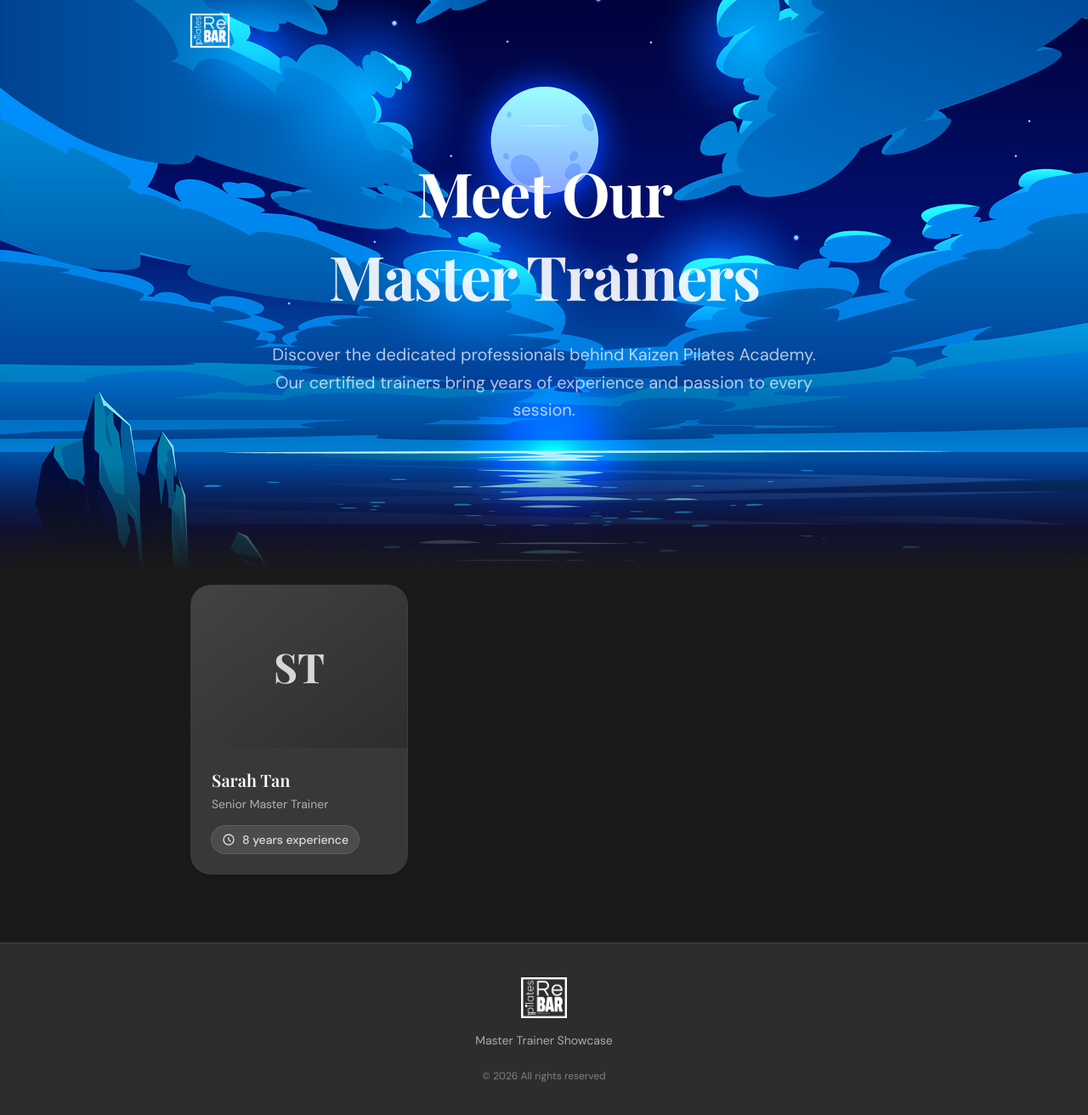
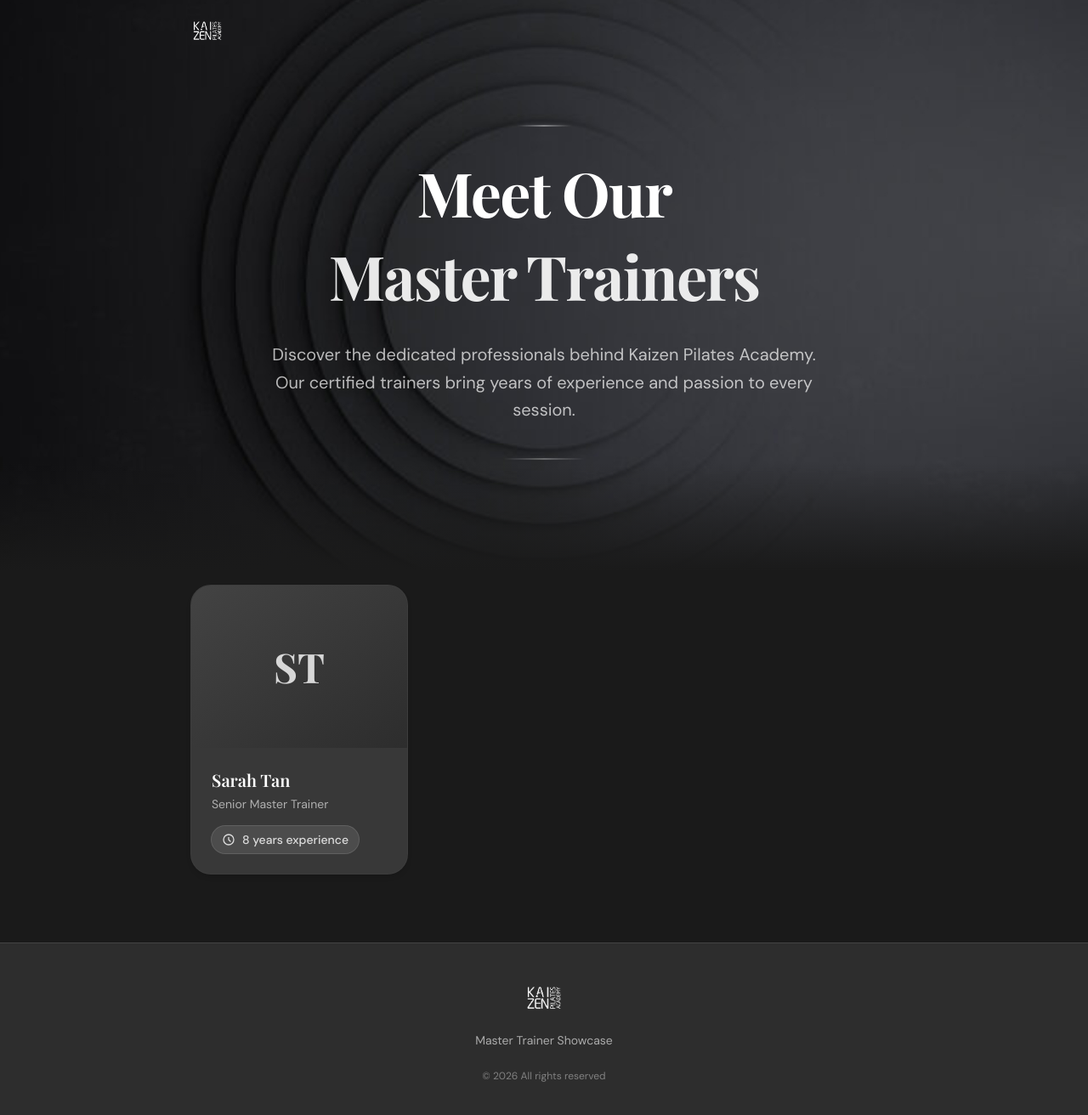
Before and after one commit to billsusanto/KPA, a Next.js app in the folder kpa-trainers/: page /trainers in a window 1280 px wide. Shown: the whole page at 85% size. Built offline with nearby package versions, Linux system fonts and the light colour scheme; a web font is replaced by a local one.

Commit message:
fix: use correct KPA assets (bg-kaizen.jpg + logo-kaizen.png with CSS invert)

```diff
--- a/kpa-trainers/src/components/landing/Hero.tsx
+++ b/kpa-trainers/src/components/landing/Hero.tsx
@@ -4,7 +4,7 @@
       {/* Dark background with concentric circles */}
       <div
         className="absolute inset-0 bg-cover bg-center bg-no-repeat"
-        style={{ backgroundImage: 'url(/dark-bg.png)' }}
+        style={{ backgroundImage: 'url(/bg-kaizen.jpg)' }}
       />
 
       {/* Subtle radial overlays for depth */}
--- a/kpa-trainers/src/components/layout/Footer.tsx
+++ b/kpa-trainers/src/components/layout/Footer.tsx
@@ -6,11 +6,11 @@
       <div className="container-mobile py-10 text-center">
         <div className="flex justify-center mb-4">
           <Image
-            src="/KPA-Logo-White.png"
-            alt="KPA Logo"
+            src="/logo-kaizen.png"
+            alt="Kaizen Pilates Academy"
             width={120}
             height={40}
-            className="h-12 w-auto"
+            className="h-12 w-auto logo-white"
           />
         </div>
         <p className="text-sm text-white/60 mt-2 font-body">
--- a/kpa-trainers/src/components/layout/Header.tsx
+++ b/kpa-trainers/src/components/layout/Header.tsx
@@ -43,11 +43,11 @@
       <div className="container-mobile py-4">
         <Link href="/trainers" className="flex items-center gap-3 group">
           <Image
-            src="/KPA-Logo-White.png"
-            alt="KPA Logo"
+            src="/logo-kaizen.png"
+            alt="Kaizen Pilates Academy"
             width={120}
             height={40}
-            className="h-10 w-auto"
+            className="h-10 w-auto logo-white"
           />
         </Link>
       </div>
--- a/kpa-trainers/src/components/profile/TrainerHero.tsx
+++ b/kpa-trainers/src/components/profile/TrainerHero.tsx
@@ -12,7 +12,7 @@
     <section className="relative bg-charcoal-950 pt-24 pb-16 lg:pt-28 lg:pb-24 overflow-hidden">
       <div
         className="absolute inset-0 bg-cover bg-center bg-no-repeat"
-        style={{ backgroundImage: 'url(/dark-bg.png)' }}
+        style={{ backgroundImage: 'url(/bg-kaizen.jpg)' }}
       />
 
       {/* Subtle radial overlays */}
```
Also changed, not shown: kpa-trainers/public/bg-kaizen.jpg (added), kpa-trainers/public/logo-kaizen.png (added).
